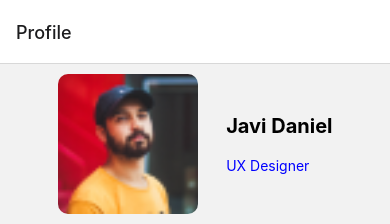
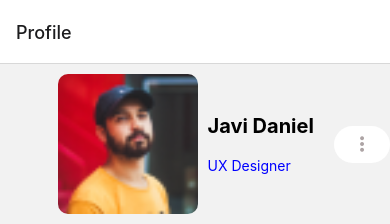
Before and after one commit to DanielMadaghjian/Networking-App, a React Native app: screen /Profile in a window 390 px wide. Shown: the top 224 px of the page. Built offline with nearby package versions, Linux system fonts and the light colour scheme.

Commit message:
options list in profile

```diff
--- a/Screens/Profile.js
+++ b/Screens/Profile.js
@@ -2,14 +2,15 @@ import React from 'react';
 import { StyleSheet, Image, View, Text, Linking } from 'react-native';
 import ProfileInfo from '../components/ProfileInfo';
 import ProfileSocials from '../components/ProfileSocials';
+import Options from '../components/Options';
 // import user from '../assets/data/users';
 
-const Profile = () => {
+const Profile = ({navigation}) => {
     return (
         <View>
             <View style={styles.profileWrapper}>
                 {/**PROFILE INFO */}
-                <ProfileInfo></ProfileInfo>
+                <ProfileInfo navigation={navigation}></ProfileInfo>
                 {/**SOCIALS */}
                 <ProfileSocials></ProfileSocials>
             </View>
--- /dev/null
+++ b/components/Options.js
@@ -0,0 +1,133 @@
+import React, { useState } from "react";
+import { Alert, Modal, Pressable, SafeAreaView, StatusBar, StyleSheet, Text, View } from "react-native";
+import colors from '../assets/colors/colors';
+import {TouchableOpacity} from 'react-native-gesture-handler';
+
+import Entypo from 'react-native-vector-icons/Entypo';
+Entypo.loadFont();
+
+import SimpleLineIcons from 'react-native-vector-icons/SimpleLineIcons'
+
+SimpleLineIcons.loadFont();
+
+
+const options = [
+    {
+      id: "Home",
+      title: "Edit Profile ",
+    },
+    {
+      id: "PostEvent",
+      title: "Settings",
+    },
+    {
+      id: "Login",
+      title: "Logout",
+    },
+  ];
+
+
+
+const Options = ({navigation}) => {
+
+  const [modalVisible, setModalVisible] = useState(false);
+    return(
+
+        <View >
+           <Pressable
+            style={[styles.button, styles.buttonOpen]}
+            onPress={() => setModalVisible(true)}
+          >
+              <TouchableOpacity style={{ marginHorizontal: 10}}>
+                      <SimpleLineIcons name="options-vertical" size={16} color={colors.lightGrey} />
+              </TouchableOpacity>
+          </Pressable>
+
+          <Modal
+            animationType="slide"
+            transparent={true}
+            visible={modalVisible}
+            onRequestClose={() => {
+              Alert.alert("Modal has been closed.");
+              setModalVisible(!modalVisible);
+            }}
+
+          >
+              <View style={styles.centeredView}>
+                <View style={styles.modalView}>
+
+                  <SafeAreaView style={styles.container}>
+                      {options.map((option) => {
+                            return (
+                            <TouchableOpacity onPress={() => {navigation.navigate(option.id) , setModalVisible(!modalVisible)}} style={[styles.item]}>
+                                <Text style={[styles.title]}>{option.title}</Text>
+                              </TouchableOpacity>
+                            );
+                        })}
+                  </SafeAreaView>
+                </View>
+              </View>
+            </Modal>
+        </View>
+    )
+}
+
+const styles = StyleSheet.create({
+
+      item: {
+        padding: 10,
+        marginVertical: 8,
+        marginHorizontal: 10,
+      },
+      title: {
+        fontSize: 12,
+      },
+      centeredView: {
+        // flex: 1,
+         justifyContent: "flex-end",
+        alignItems: "center",
+        marginTop: 40,
+
+
+
+      },
+      modalView: {
+        margin: 20,
+        backgroundColor: "white",
+        borderRadius: 20,
+
+        padding: 2,
+        alignItems: "center",
+        shadowColor: "#000",
+        shadowOffset: {
+          width: 0,
+          height: 2
+        },
+        shadowOpacity: 0.25,
+        shadowRadius: 4,
+        elevation: 5
+      },
+      //text in button
+      button: {
+        borderRadius: 20,
+        padding: 10,
+        elevation: 2,
+      },
+      buttonOpen: {
+        backgroundColor: colors.white,
+      },
+      buttonClose: {
+        backgroundColor: colors.darkBlue,
+      },
+      textStyle: {
+        color: "white",
+        fontWeight: "bold",
+        textAlign: "center"
+      },
+      modalText: {
+        marginBottom: 15,
+        textAlign: "center"
+      }
+})
+
+export default Options;
--- a/components/ProfileInfo.js
+++ b/components/ProfileInfo.js
@@ -1,11 +1,12 @@
 import React from 'react';
 import colors from '../assets/colors/colors';
 import { StyleSheet, Image, View, Text } from 'react-native';
+import Options from './Options';
+import { TouchableOpacity } from 'react-native-gesture-handler/lib/commonjs';
 
 
 
-
-const ProfileInfo = () => {
+const ProfileInfo = ({navigation}) => {
     const user =
     {
         "title": 'Javi Daniel',
@@ -51,6 +52,10 @@ const ProfileInfo = () => {
                         <View style={styles.nameAndRoleWrapper}>
                             <Text style={styles.nameText}>{user.title}</Text>
                             <Text style={styles.roleText}>{user.role}</Text>
+                        </View>
+
+                        <View style = {{marginLeft: 10,}}>
+                            <Options navigation={navigation}></Options>
                         </View>
                     </View>
                     <View style={styles.descriptionWrapper}>
@@ -127,6 +132,7 @@ const styles = StyleSheet.create({
     nameAndRoleWrapper: {
         height: 60,
         justifyContent: 'space-between',
+        marginHorizontal: 10,
     },
     headerWrapper: {
         width: 275,
```
